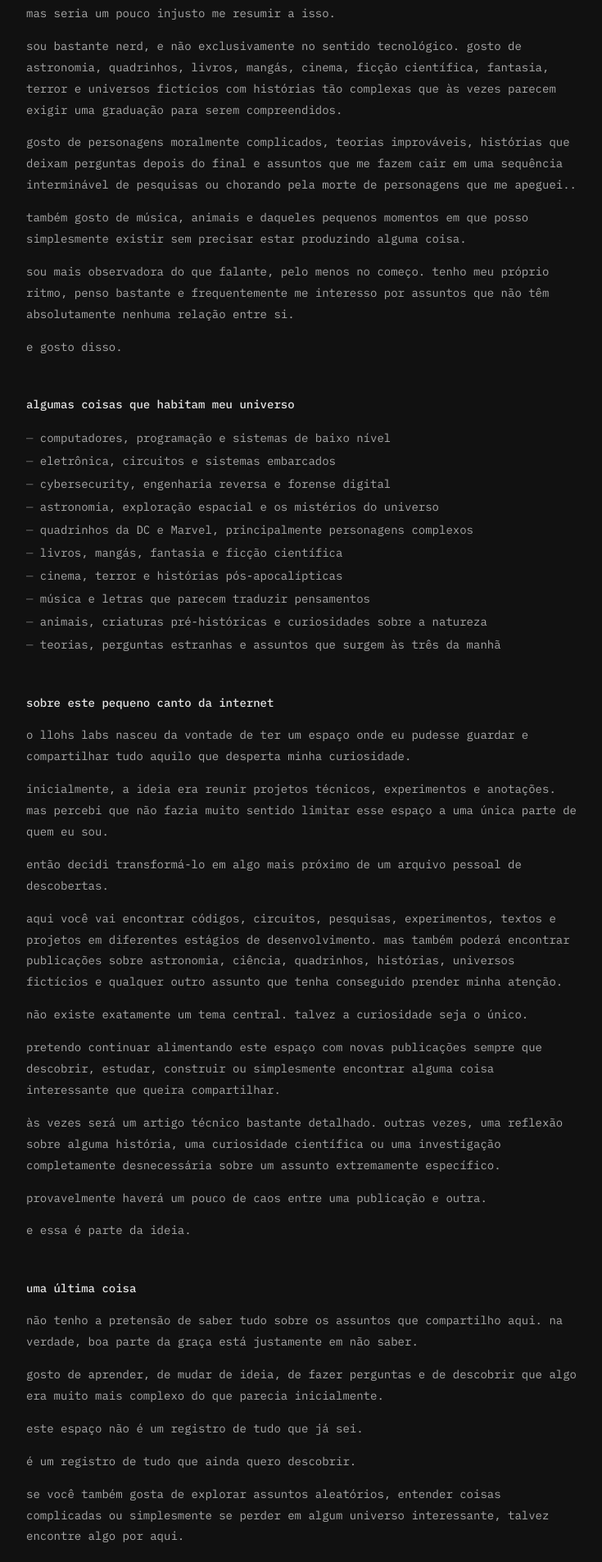
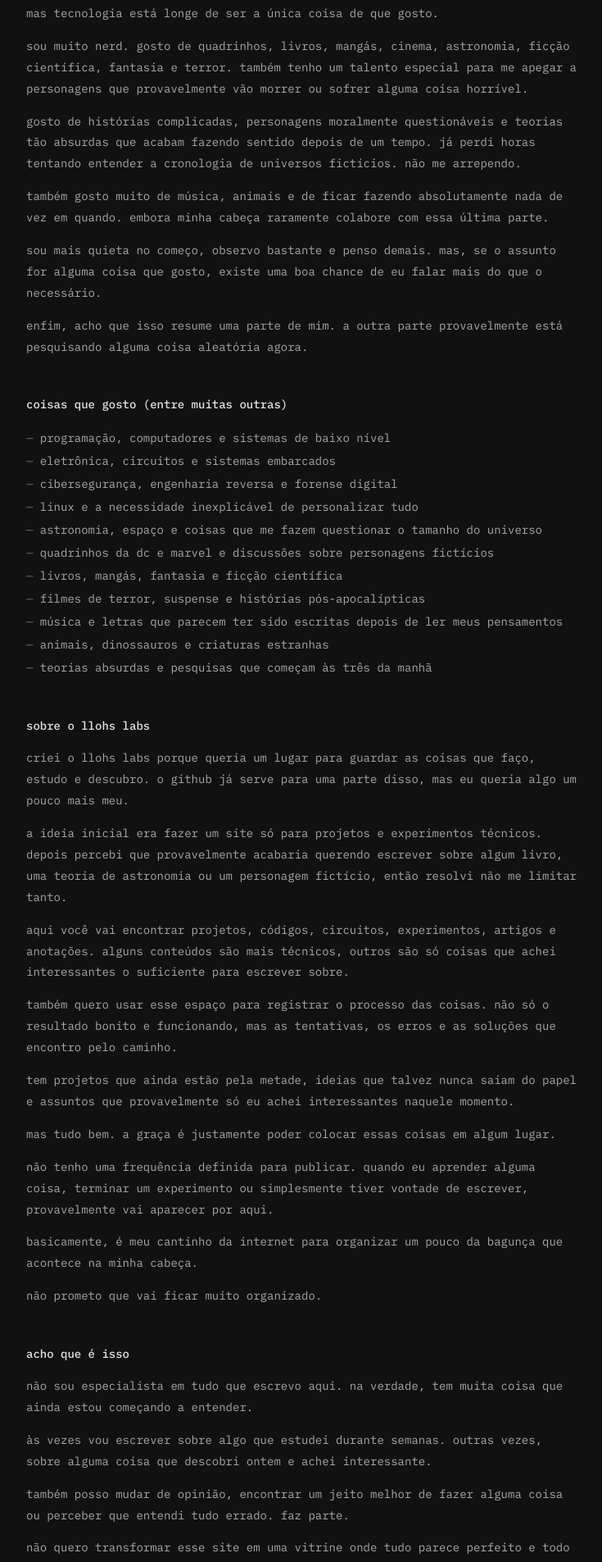
Before and after one commit to lohjs-0/llohs-labs, a React (Vite) app: page /#/about in a window 1280 px wide. Shown: the part 700-2605 px from the top of the page at 82% size, without its empty margins (272-1007 px from the left). Built offline with nearby package versions, Linux system fonts and the light colour scheme.

Commit message:
Revise About page content for clarity and coherence
Updated the content in the About page to improve clarity and coherence, including changes to the introduction, interests, lab description, and final thoughts.

```diff
--- a/src/pages/About.tsx
+++ b/src/pages/About.tsx
@@ -8,78 +8,79 @@ const content = {
     greeting: "oi, sou a lohane.",
 
     introduction: [
-      "tenho 20 anos, interesses demais e uma curiosidade que dificilmente fica restrita a um único assunto.",
+      "tenho 20 anos e uma quantidade meio preocupante de interesses que não têm muita relação entre si.",
 
-      "sou o tipo de pessoa que pode passar horas tentando entender como um microprocessador funciona e, pouco depois, estar pesquisando sobre buracos negros, lendo alguma teoria absurda sobre um universo fictício ou discutindo os poderes de personagens que nem existem.",
+      "posso passar horas tentando entender como funciona um microprocessador e, pouco depois, estar pesquisando sobre buracos negros ou discutindo quem venceria uma luta entre dois personagens fictícios. e sim, eu levo essas discussões mais a sério do que deveria.",
 
-      "gosto de entender como as coisas funcionam, mas também gosto de imaginar como poderiam funcionar.",
+      "estudo análise e desenvolvimento de sistemas. gosto de programação, eletrônica, cibersegurança, linux e principalmente de entender o que acontece por trás das coisas. se alguma coisa funciona de um jeito que eu não entendo, provavelmente vou querer descobrir o motivo.",
 
-      "estudo análise e desenvolvimento de sistemas e tenho um interesse especial por computadores, eletrônica, segurança, sistemas de baixo nível e tudo aquilo que existe por trás das interfaces. gosto de construir projetos, experimentar tecnologias e descobrir detalhes que normalmente passam despercebidos.",
+      "às vezes isso vira um projeto. às vezes vira uma pesquisa de três horas que não leva a lugar nenhum. acontece.",
 
-      "mas seria um pouco injusto me resumir a isso.",
+      "mas tecnologia está longe de ser a única coisa de que gosto.",
 
-      "sou bastante nerd, e não exclusivamente no sentido tecnológico. gosto de astronomia, quadrinhos, livros, mangás, cinema, ficção científica, fantasia, terror e universos fictícios com histórias tão complexas que às vezes parecem exigir uma graduação para serem compreendidos.",
+      "sou muito nerd. gosto de quadrinhos, livros, mangás, cinema, astronomia, ficção científica, fantasia e terror. também tenho um talento especial para me apegar a personagens que provavelmente vão morrer ou sofrer alguma coisa horrível.",
 
-      "gosto de personagens moralmente complicados, teorias improváveis, histórias que deixam perguntas depois do final e assuntos que me fazem cair em uma sequência interminável de pesquisas ou chorando pela morte de personagens que me apeguei..",
+      "gosto de histórias complicadas, personagens moralmente questionáveis e teorias tão absurdas que acabam fazendo sentido depois de um tempo. já perdi horas tentando entender a cronologia de universos fictícios. não me arrependo.",
 
-      "também gosto de música, animais e daqueles pequenos momentos em que posso simplesmente existir sem precisar estar produzindo alguma coisa.",
+      "também gosto muito de música, animais e de ficar fazendo absolutamente nada de vez em quando. embora minha cabeça raramente colabore com essa última parte.",
 
-      "sou mais observadora do que falante, pelo menos no começo. tenho meu próprio ritmo, penso bastante e frequentemente me interesso por assuntos que não têm absolutamente nenhuma relação entre si.",
+      "sou mais quieta no começo, observo bastante e penso demais. mas, se o assunto for alguma coisa que gosto, existe uma boa chance de eu falar mais do que o necessário.",
 
-      "e gosto disso.",
+      "enfim, acho que isso resume uma parte de mim. a outra parte provavelmente está pesquisando alguma coisa aleatória agora.",
     ],
 
-    interestsTitle: "algumas coisas que habitam meu universo",
+    interestsTitle: "coisas que gosto (entre muitas outras)",
 
     interests: [
-      "computadores, programação e sistemas de baixo nível",
+      "programação, computadores e sistemas de baixo nível",
       "eletrônica, circuitos e sistemas embarcados",
-      "cybersecurity, engenharia reversa e forense digital",
-      "astronomia, exploração espacial e os mistérios do universo",
-      "quadrinhos da DC e Marvel, principalmente personagens complexos",
+      "cibersegurança, engenharia reversa e forense digital",
+      "linux e a necessidade inexplicável de personalizar tudo",
+      "astronomia, espaço e coisas que me fazem questionar o tamanho do universo",
+      "quadrinhos da dc e marvel e discussões sobre personagens fictícios",
       "livros, mangás, fantasia e ficção científica",
-      "cinema, terror e histórias pós-apocalípticas",
-      "música e letras que parecem traduzir pensamentos",
-      "animais, criaturas pré-históricas e curiosidades sobre a natureza",
-      "teorias, perguntas estranhas e assuntos que surgem às três da manhã",
+      "filmes de terror, suspense e histórias pós-apocalípticas",
+      "música e letras que parecem ter sido escritas depois de ler meus pensamentos",
+      "animais, dinossauros e criaturas estranhas",
+      "teorias absurdas e pesquisas que começam às três da manhã",
     ],
 
-    labTitle: "sobre este pequeno canto da internet",
+    labTitle: "sobre o llohs labs",
 
     lab: [
-      "o llohs labs nasceu da vontade de ter um espaço onde eu pudesse guardar e compartilhar tudo aquilo que desperta minha curiosidade.",
+      "criei o llohs labs porque queria um lugar para guardar as coisas que faço, estudo e descubro. o github já serve para uma parte disso, mas eu queria algo um pouco mais meu.",
 
-      "inicialmente, a ideia era reunir projetos técnicos, experimentos e anotações. mas percebi que não fazia muito sentido limitar esse espaço a uma única parte de quem eu sou.",
+      "a ideia inicial era fazer um site só para projetos e experimentos técnicos. depois percebi que provavelmente acabaria querendo escrever sobre algum livro, uma teoria de astronomia ou um personagem fictício, então resolvi não me limitar tanto.",
 
-      "então decidi transformá-lo em algo mais próximo de um arquivo pessoal de descobertas.",
+      "aqui você vai encontrar projetos, códigos, circuitos, experimentos, artigos e anotações. alguns conteúdos são mais técnicos, outros são só coisas que achei interessantes o suficiente para escrever sobre.",
 
-      "aqui você vai encontrar códigos, circuitos, pesquisas, experimentos, textos e projetos em diferentes estágios de desenvolvimento. mas também poderá encontrar publicações sobre astronomia, ciência, quadrinhos, histórias, universos fictícios e qualquer outro assunto que tenha conseguido prender minha atenção.",
+      "também quero usar esse espaço para registrar o processo das coisas. não só o resultado bonito e funcionando, mas as tentativas, os erros e as soluções que encontro pelo caminho.",
 
-      "não existe exatamente um tema central. talvez a curiosidade seja o único.",
+      "tem projetos que ainda estão pela metade, ideias que talvez nunca saiam do papel e assuntos que provavelmente só eu achei interessantes naquele momento.",
 
-      "pretendo continuar alimentando este espaço com novas publicações sempre que descobrir, estudar, construir ou simplesmente encontrar alguma coisa interessante que queira compartilhar.",
+      "mas tudo bem. a graça é justamente poder colocar essas coisas em algum lugar.",
 
-      "às vezes será um artigo técnico bastante detalhado. outras vezes, uma reflexão sobre alguma história, uma curiosidade científica ou uma investigação completamente desnecessária sobre um assunto extremamente específico.",
+      "não tenho uma frequência definida para publicar. quando eu aprender alguma coisa, terminar um experimento ou simplesmente tiver vontade de escrever, provavelmente vai aparecer por aqui.",
 
-      "provavelmente haverá um pouco de caos entre uma publicação e outra.",
+      "basicamente, é meu cantinho da internet para organizar um pouco da bagunça que acontece na minha cabeça.",
 
-      "e essa é parte da ideia.",
+      "não prometo que vai ficar muito organizado.",
     ],
 
-    finalTitle: "uma última coisa",
+    finalTitle: "acho que é isso",
 
     final: [
-      "não tenho a pretensão de saber tudo sobre os assuntos que compartilho aqui. na verdade, boa parte da graça está justamente em não saber.",
+      "não sou especialista em tudo que escrevo aqui. na verdade, tem muita coisa que ainda estou começando a entender.",
 
-      "gosto de aprender, de mudar de ideia, de fazer perguntas e de descobrir que algo era muito mais complexo do que parecia inicialmente.",
+      "às vezes vou escrever sobre algo que estudei durante semanas. outras vezes, sobre alguma coisa que descobri ontem e achei interessante.",
 
-      "este espaço não é um registro de tudo que já sei.",
+      "também posso mudar de opinião, encontrar um jeito melhor de fazer alguma coisa ou perceber que entendi tudo errado. faz parte.",
 
-      "é um registro de tudo que ainda quero descobrir.",
+      "não quero transformar esse site em uma vitrine onde tudo parece perfeito e todo projeto funciona de primeira. até porque seria uma mentira bem descarada.",
 
-      "se você também gosta de explorar assuntos aleatórios, entender coisas complicadas ou simplesmente se perder em algum universo interessante, talvez encontre algo por aqui.",
+      "se você gosta de tecnologia, ciência, histórias ou simplesmente de aprender coisas aleatórias, talvez encontre alguma coisa interessante por aqui.",
 
-      "e, se voltar de vez em quando, provavelmente haverá alguma novidade.",
+      "e, se não encontrar, pode voltar depois. provavelmente já vou ter inventado outro assunto.",
     ],
   },
 
@@ -87,78 +88,79 @@ const content = {
     greeting: "hi, i'm lohane.",
 
     introduction: [
-      "i'm 20 years old, have far too many interests, and a curiosity that rarely stays focused on just one subject.",
+      "i'm 20 years old and have a slightly concerning number of interests that don't really have much to do with each other.",
 
-      "i'm the kind of person who can spend hours trying to understand how a microprocessor works and, shortly afterward, find herself researching black holes, reading an absurd theory about a fictional universe, or debating the powers of characters who don't even exist.",
+      "i can spend hours trying to understand how a microprocessor works and, shortly afterward, find myself researching black holes or arguing about which fictional character would win in a fight. and yes, i take those discussions more seriously than i probably should.",
 
-      "i like understanding how things work, but i also like imagining how they could work.",
+      "i study systems analysis and development. i'm into programming, electronics, cybersecurity, linux, and especially figuring out what goes on behind the scenes. if something works in a way i don't understand, i'll probably want to know why.",
 
-      "i study systems analysis and development, with a particular interest in computers, electronics, security, low-level systems, and everything that exists behind an interface. i enjoy building projects, experimenting with technologies, and discovering details that usually go unnoticed.",
+      "sometimes that turns into a project. sometimes it turns into three hours of research that goes absolutely nowhere. it happens.",
 
-      "but it would be a little unfair to reduce myself to that.",
+      "but technology is far from the only thing i'm interested in.",
 
-      "i'm quite a nerd, and not exclusively in the technological sense. i love astronomy, comics, books, manga, cinema, science fiction, fantasy, horror, and fictional universes with stories so complex they sometimes seem to require a degree to understand.",
+      "i'm a huge nerd. i love comics, books, manga, movies, astronomy, science fiction, fantasy, and horror. i also have a special talent for getting attached to characters who are probably going to die or go through something horrible.",
 
-      "i like morally complicated characters, unlikely theories, stories that leave questions behind, and subjects that send me down endless research rabbit holes.",
+      "i like complicated stories, morally questionable characters, and theories so ridiculous they somehow start making sense after a while. i've spent hours trying to understand fictional universe timelines. no regrets.",
 
-      "i also enjoy music, animals, and those little moments when i can simply exist without needing to produce anything.",
+      "i also really like music, animals, and doing absolutely nothing once in a while. although my brain rarely cooperates with that last part.",
 
-      "i'm more observant than talkative, at least at first. i have my own pace, think a lot, and frequently become interested in subjects that have absolutely nothing to do with one another.",
+      "i'm pretty quiet at first, i observe a lot, and i overthink things. but if we're talking about something i'm interested in, there's a good chance i'll talk more than necessary.",
 
-      "and i like it that way.",
+      "anyway, i guess that sums up part of who i am. the other part is probably researching something completely random right now.",
     ],
 
-    interestsTitle: "a few things in my universe",
+    interestsTitle: "things i like (among many others)",
 
     interests: [
-      "computers, programming, and low-level systems",
+      "programming, computers, and low-level systems",
       "electronics, circuits, and embedded systems",
       "cybersecurity, reverse engineering, and digital forensics",
-      "astronomy, space exploration, and the mysteries of the universe",
-      "DC and Marvel comics, especially complex characters",
+      "linux and the inexplicable need to customize everything",
+      "astronomy, space, and things that make me question the size of the universe",
+      "dc and marvel comics and arguments about fictional characters",
       "books, manga, fantasy, and science fiction",
-      "cinema, horror, and post-apocalyptic stories",
-      "music and lyrics that seem to translate thoughts",
-      "animals, prehistoric creatures, and the natural world",
-      "theories, strange questions, and subjects discovered at three in the morning",
+      "horror movies, thrillers, and post-apocalyptic stories",
+      "music and lyrics that sound like someone read my mind",
+      "animals, dinosaurs, and weird creatures",
+      "ridiculous theories and research rabbit holes that start at 3 a.m.",
     ],
 
-    labTitle: "about this little corner of the internet",
+    labTitle: "about llohs labs",
 
     lab: [
-      "llohs labs began as a place where i could collect and share everything that sparks my curiosity.",
+      "i created llohs labs because i wanted somewhere to keep the things i make, study, and discover. github already works for some of that, but i wanted something that felt a little more like my own space.",
 
-      "at first, the idea was to gather technical projects, experiments, and notes. but i realized it didn't make much sense to limit this space to just one part of who i am.",
+      "the original idea was to make a website just for technical projects and experiments. then i realized i'd probably end up wanting to write about a book, an astronomy theory, or some fictional character, so i decided not to limit myself too much.",
 
-      "so i decided to turn it into something closer to a personal archive of discoveries.",
+      "here you'll find projects, code, circuits, experiments, articles, and notes. some posts are more technical, while others are just things i found interesting enough to write about.",
 
-      "here you'll find code, circuits, research, experiments, writing, and projects at different stages of development. but you might also find posts about astronomy, science, comics, stories, fictional universes, or whatever else has managed to capture my attention.",
+      "i also want to use this space to document the process. not just the nice, finished result, but the attempts, mistakes, and solutions i find along the way.",
 
-      "there isn't exactly a central theme. perhaps curiosity is the only one.",
+      "some projects are still half-finished, some ideas might never become anything, and some topics probably only seemed interesting to me at the time.",
 
-      "i intend to keep adding new posts whenever i discover, study, build, or simply come across something interesting enough to share.",
+      "but that's fine. the whole point is having somewhere to put those things.",
 
-      "sometimes it'll be a detailed technical article. other times, a reflection on a story, a scientific curiosity, or a completely unnecessary investigation into an extremely specific subject.",
+      "i don't have a posting schedule. whenever i learn something, finish an experiment, or just feel like writing, it'll probably end up here.",
 
-      "there will probably be a little chaos between posts.",
+      "basically, it's my little corner of the internet where i try to organize some of the mess going on inside my head.",
 
-      "and that's part of the idea.",
+      "can't promise it'll stay very organized.",
     ],
 
-    finalTitle: "one last thing",
+    finalTitle: "i guess that's about it",
 
     final: [
-      "i don't pretend to know everything about the subjects i share here. in fact, much of the fun comes from not knowing.",
+      "i'm not an expert in everything i write about here. actually, there's a lot i'm only just starting to understand.",
 
-      "i enjoy learning, changing my mind, asking questions, and discovering that something was far more complicated than it first appeared.",
+      "sometimes i'll write about something i've been studying for weeks. other times, it'll be something i discovered yesterday and thought was interesting.",
 
-      "this space isn't a record of everything i already know.",
+      "i might also change my mind, find a better way to do something, or realize i got something completely wrong. that's part of it.",
 
-      "it's a record of everything i still want to discover.",
+      "i don't want this website to be a showcase where everything looks perfect and every project works on the first try. mostly because that would be a pretty obvious lie.",
 
-      "if you also enjoy exploring random subjects, understanding complicated things, or getting lost in an interesting universe, perhaps you'll find something here.",
+      "if you're into technology, science, stories, or just learning random things, you might find something interesting here.",
 
-      "and if you come back from time to time, there will probably be something new.",
+      "and if you don't, come back later. i'll probably have found something else to obsess over by then.",
     ],
   },
 };
@@ -174,9 +176,6 @@ export default function About() {
   return (
     <div className="about-page">
       <article className="about-content">
-
-        {/* INTRODUCTION */}
-
         <section className="about-section">
           <h1>{text.greeting}</h1>
 
@@ -184,8 +183,6 @@ export default function About() {
             <p key={index}>{paragraph}</p>
           ))}
         </section>
-
-        {/* INTERESTS */}
 
         <section className="about-section">
           <h2>{text.interestsTitle}</h2>
@@ -197,8 +194,6 @@ export default function About() {
           </ul>
         </section>
 
-        {/* ABOUT LLOHS LABS */}
-
         <section className="about-section">
           <h2>{text.labTitle}</h2>
 
@@ -207,8 +202,6 @@ export default function About() {
           ))}
         </section>
 
-        {/* FINAL THOUGHTS */}
-
         <section className="about-section">
           <h2>{text.finalTitle}</h2>
 
@@ -216,8 +209,6 @@ export default function About() {
             <p key={index}>{paragraph}</p>
           ))}
         </section>
-
-        {/* LITERARY REFERENCE */}
 
         <footer className="about-quote">
           <blockquote>
@@ -229,7 +220,6 @@ export default function About() {
             <em>The Hitchhiker's Guide to the Galaxy</em>
           </cite>
         </footer>
-
       </article>
     </div>
   );
```
